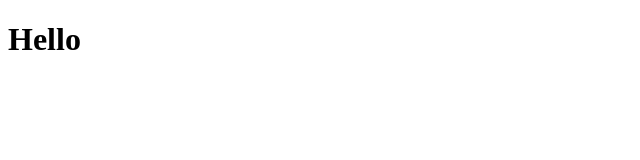
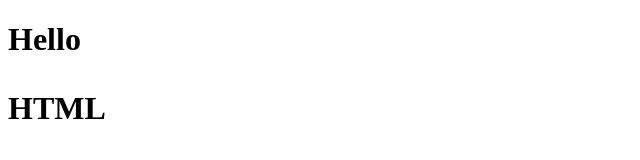
Before and after one commit to jeong2cooool/www, a plain HTML site: page index.html in a window 1280 px wide. Shown: the whole page, without its empty margins (0-640 px from the left). Drawn offline with Linux system fonts and the light colour scheme.

Commit message:
body 요소 내 문장 추가

```diff
--- a/index.html
+++ b/index.html
@@ -7,7 +7,9 @@
 </head>
 
 <body>
-  <h1>Hello</h1>
+  <h1>Hello
+    <p>HTML</p>
+  </h1>
 </body>
 
 </html>
```
